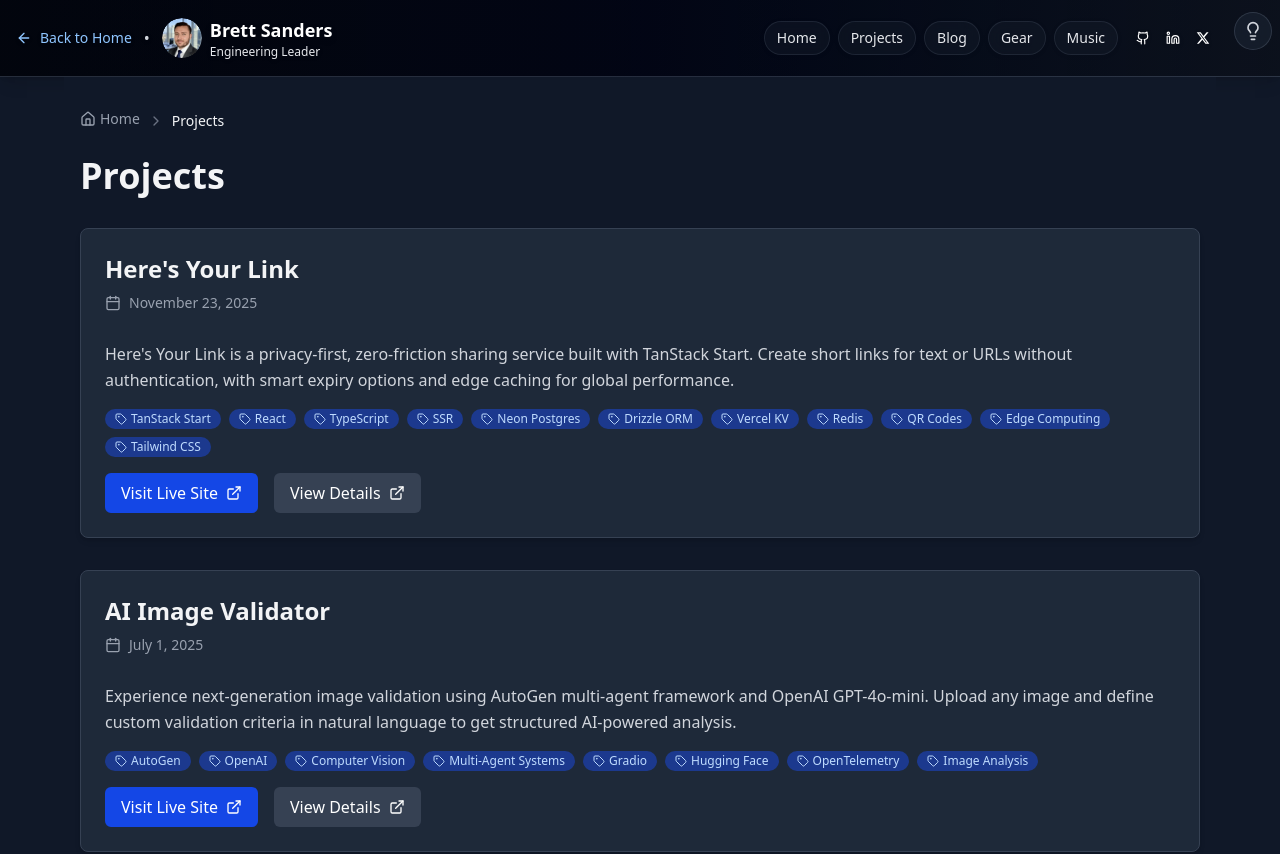
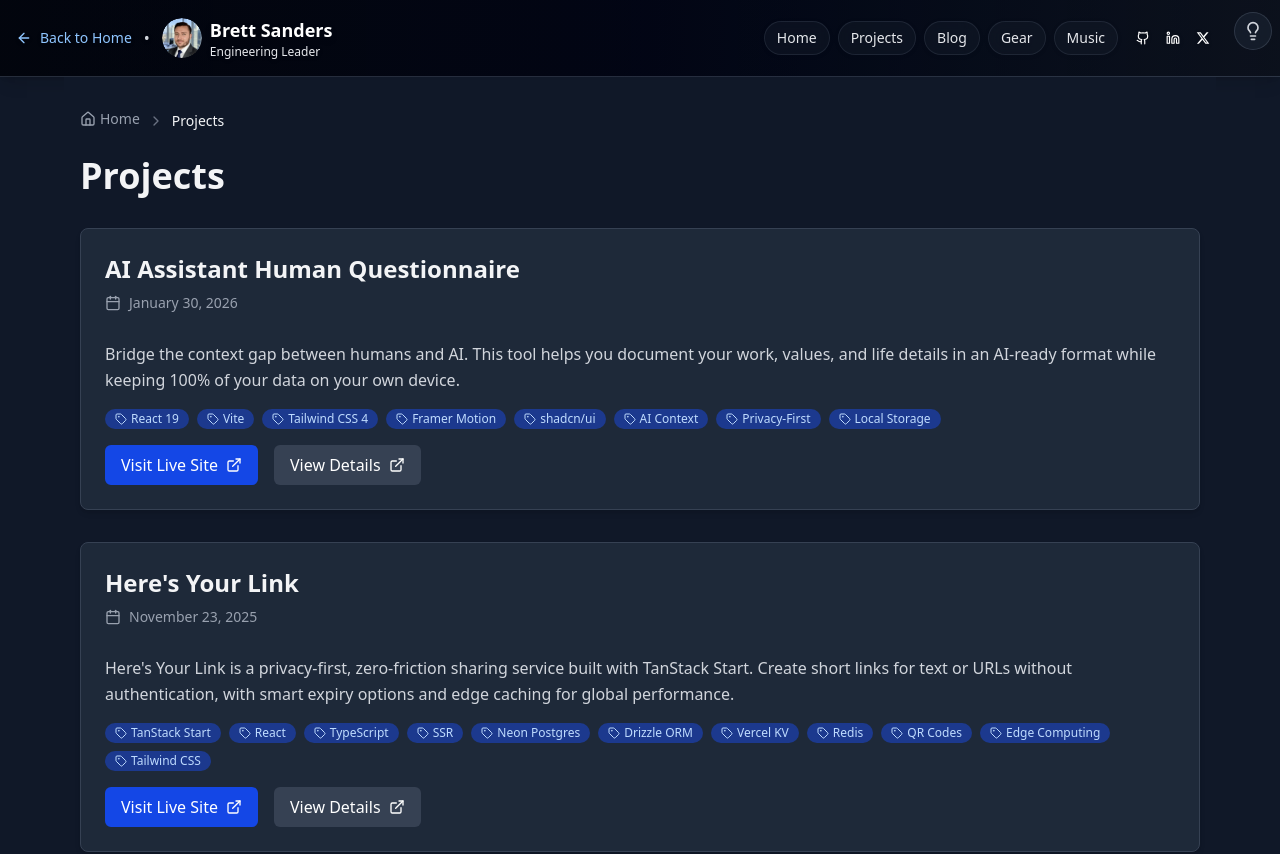
Before and after one commit to DontFretBrett/portfolio, a React (Vite) app: page /projects in a window 1280 px wide. Shown: the top 854 px of the page. Built offline with nearby package versions, Linux system fonts and the light colour scheme.

Commit message:
feat: add AI Assistant Human Questionnaire project page

```diff
--- a/src/data/aiProjects.ts
+++ b/src/data/aiProjects.ts
@@ -195,7 +195,7 @@
 │   │   └── error.tsx         # Error boundary UI
 │   └── utils/qr.tsx          # QR code renderer
 ├── scripts/
-│   └── monitor-neon-usage.ts # Database usage monitoring script
+│   └── monitor-neon-usage.ts # Server function for creating shares
 └── .github/workflows/
     └── monitor-neon-usage.yml # Automated monitoring workflow
 \`\`\`
@@ -238,6 +238,60 @@
 - Well-documented with README and MONITORING.md
 
 This project demonstrates modern full-stack development with edge computing, serverless architecture, and privacy-first design principles.`
+  },
+  {
+    slug: 'ai-assistant-human-questionnaire',
+    title: 'AI Assistant Human Questionnaire',
+    description: 'A privacy-first, browser-local questionnaire designed to build comprehensive human profiles for AI assistants, ensuring data never leaves the user\'s device.',
+    excerpt: 'Bridge the context gap between humans and AI. This tool helps you document your work, values, and life details in an AI-ready format while keeping 100% of your data on your own device.',
+    date: '2026-01-30',
+    tags: ['React 19', 'Vite', 'Tailwind CSS 4', 'Framer Motion', 'shadcn/ui', 'AI Context', 'Privacy-First', 'Local Storage'],
+    githubUrl: 'https://github.com/DontFretBrett/ai-assistant-human-questionairre',
+    liveUrl: 'https://ai-assistant-human-questionnaire.vercel.app',
+    embedCode: `<iframe
+	src="https://ai-assistant-human-questionnaire.vercel.app"
+	frameborder="0"
+	style="width: 100%; min-height: 800px; border-radius: 8px;"
+></iframe>`,
+    content: `# AI Assistant Human Questionnaire
+
+The **AI Assistant Human Questionnaire** is a tool built to solve a fundamental problem in the AI era: context. While AI models are becoming more capable, they still lack a deep, persistent understanding of the individuals they assist. This project provides a structured way to build that "user manual for yourself."
+
+## 🛡️ Privacy by Design
+
+In an age of data harvesting, this tool takes a hard stance on privacy:
+- **100% Client-Side**: All logic runs in your browser.
+- **Local Storage**: Your answers are saved to your browser's \`localStorage\`.
+- **Zero Backend**: There is no database. No data is sent to a server.
+- **Export Control**: You decide when to export your data and where to paste it.
+
+## ✨ Key Features
+
+- **Categorized Self-Reflection**: Questions spanning Basics, Work, Hobbies, Worldview, Ambitions, and more.
+- **Progress Tracking**: Visual indicators show how much of each category you've completed.
+- **Theme Support**: Polished Light and Dark modes with persistence.
+- **AI-Optimized Export**: Generates a clean Markdown file perfectly formatted for ingestion by LLMs like Claude, ChatGPT, or Gemini.
+- **Fluid UI**: Smooth transitions powered by Framer Motion and a modern aesthetic using Tailwind CSS 4.
+
+## 🛠️ Technical Implementation
+
+### Modern Frontend Stack
+Built with the latest web technologies to ensure a fast, maintainable, and type-safe codebase:
+- **React 19**: Leveraging the newest features of the React ecosystem.
+- **Tailwind CSS 4**: Utilizing the next generation of utility-first styling with high-performance CSS variables.
+- **Vite**: Ultra-fast build tool and development server.
+- **Framer Motion**: Orchestrating complex layout animations and category transitions.
+
+### Persistence & State
+The app uses a custom \`useLocalStorage\` hook to bridge React state with browser storage, ensuring that users can leave the page and return to their progress without losing a single keystroke.
+
+## 🤖 Built with AI, for AI
+
+This project wasn't just built to *help* with AI—it was built *by* an AI. Developed by Brett Sanders in collaboration with his **OpenClaw** bot (Johnny5), it serves as a testament to the power of human-agent pair programming.
+
+## Why This Matters
+
+As we move toward agents that can perform tasks on our behalf, the bottleneck is no longer "how do I do this?" but "how would *you* want me to do this?" This questionnaire provides the answer. It creates a portable, private, and comprehensive context file that turns a generic AI into *your* personalized assistant.`
   }
 ];
 
```
